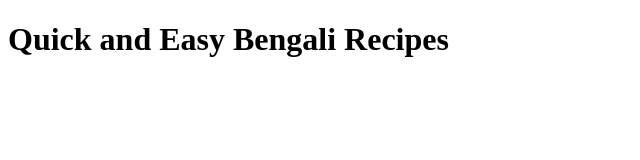
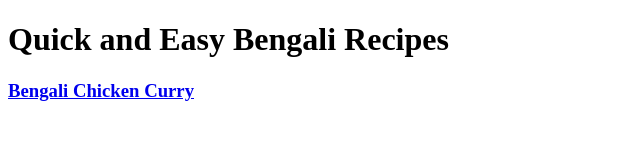
Before and after one commit to prottayislive/banglarecipies, a plain HTML site: page index.html in a window 1280 px wide. Shown: the whole page, without its empty margins (0-640 px from the left). Drawn offline with Linux system fonts and the light colour scheme.

Commit message:
Added chickencurry.html and linked back to index

```diff
--- a/index.html
+++ b/index.html
@@ -8,5 +8,6 @@
 </head>
 <body>
     <h1>Quick and Easy Bengali Recipes</h1>
+    <h3><a href="recipes/chickencurry.html">Bengali Chicken Curry</a></h3>
 </body>
 </html>
```
Also changed, not shown: recipes/chickencurry.html (added, +1 -0 lines).
